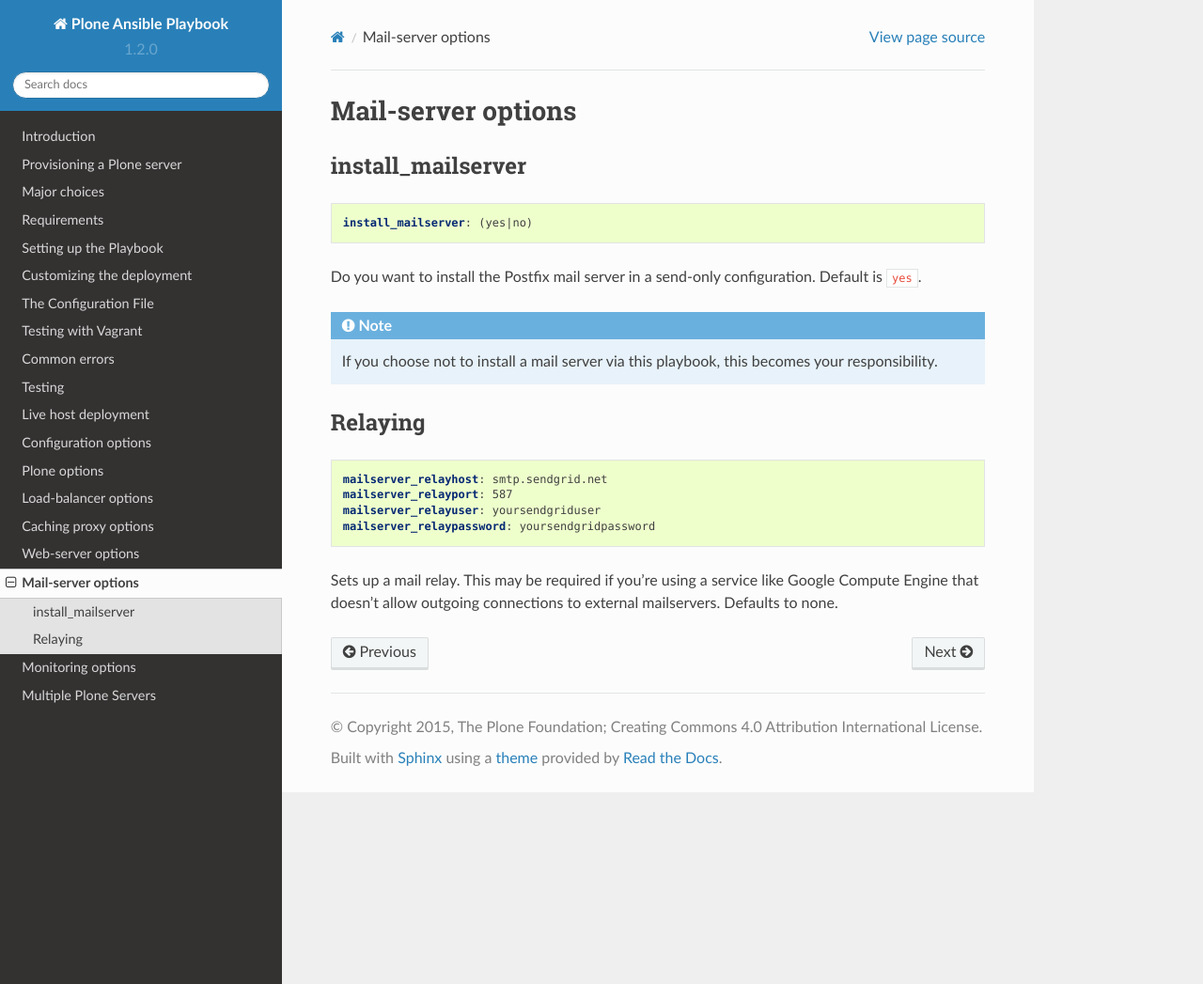
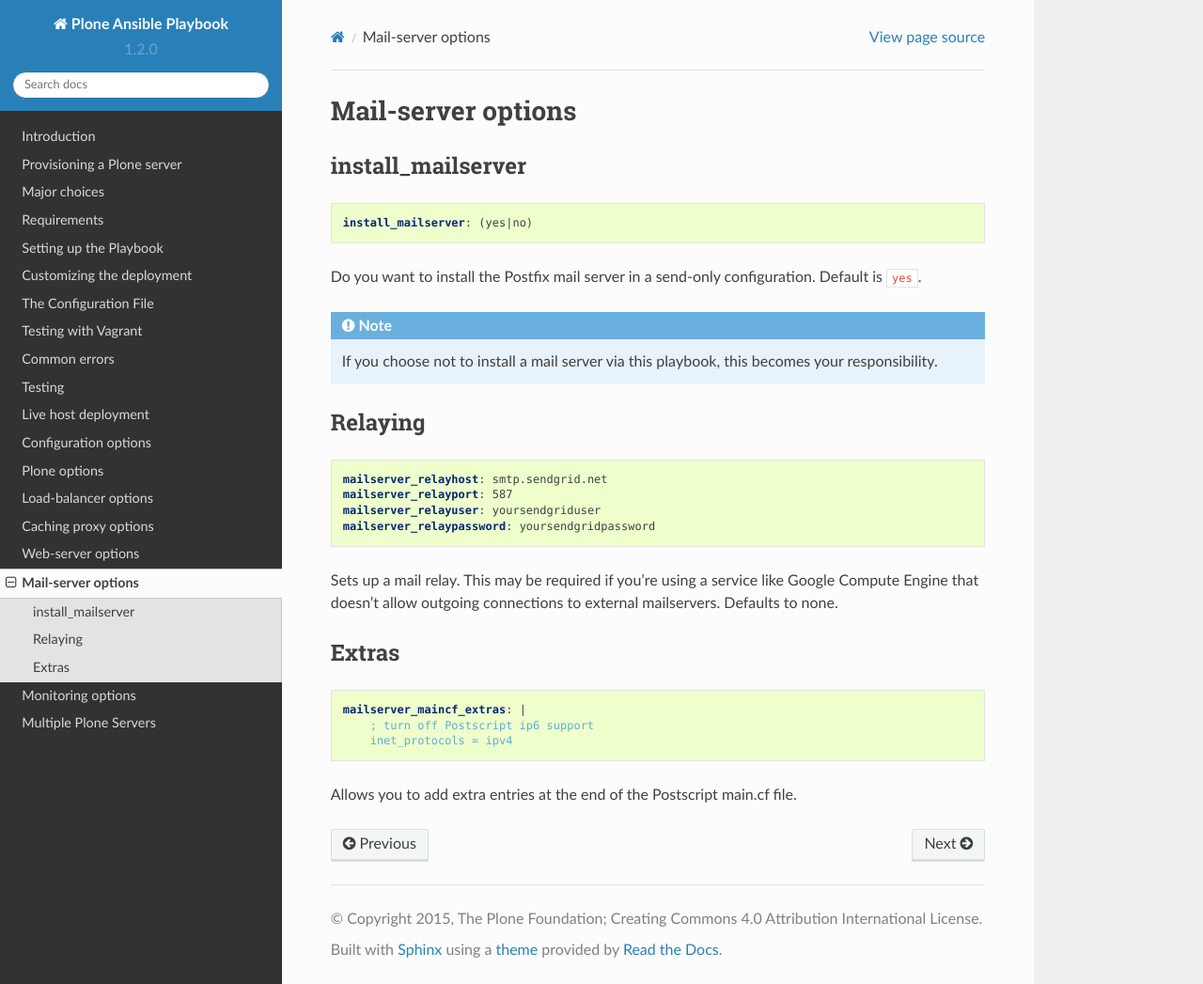
Before and after one commit to plone/ansible-playbook, a Sphinx documentation site: the page built from docs/mailserver.rst, in a window 1280 px wide and 1047 px high. Shown: the whole window at 94% size. Built offline with Sphinx 7.4.7 and the Read the Docs theme 2.0.0, drawn with Linux system fonts in a browser that asks for light colours.

Commit message:
Add mailserver_maincf_extras

```diff
--- a/HISTORY.txt
+++ b/HISTORY.txt
@@ -1,4 +1,7 @@
 1.2.14 (unreleased)
+
+- Add mailserver_maincf_extras option for Postfix setup.
+  [mcmahon]
 
 - Add logwatch for plone errors; add vsz and rss to supervisor process list watch.
   [mcmahon]
--- a/docs/mailserver.rst
+++ b/docs/mailserver.rst
@@ -25,3 +25,14 @@ Relaying
     mailserver_relaypassword: yoursendgridpassword
 
 Sets up a mail relay. This may be required if you're using a service like Google Compute Engine that doesn't allow outgoing connections to external mailservers. Defaults to none.
+
+Extras
+~~~~~~
+
+.. code-block:: yaml
+
+    mailserver_maincf_extras: |
+        ; turn off Postscript ip6 support
+        inet_protocols = ipv4
+
+Allows you to add extra entries at the end of the Postscript main.cf file.
```
Also changed, not shown: 2 other files.
